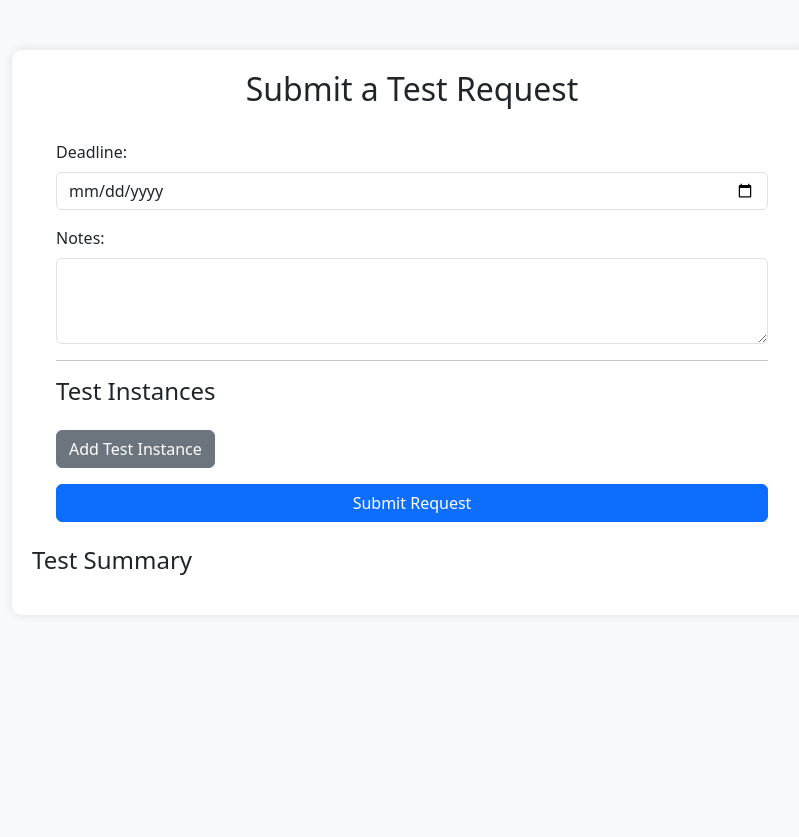
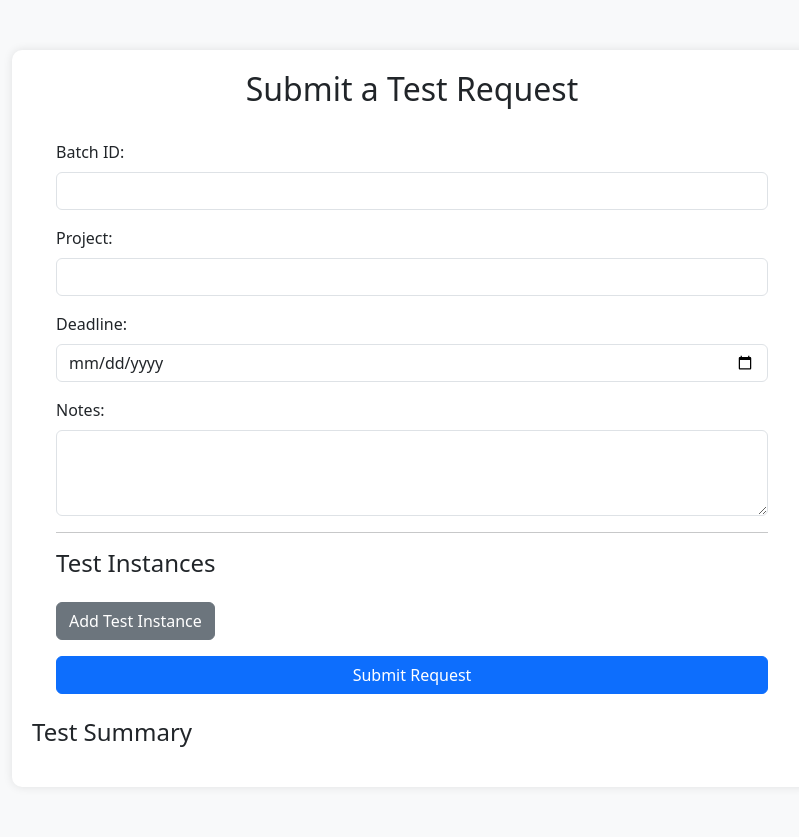
Before and after one commit to harrythegeek/test_request_form, a Flask app: page / in a window 1280 px wide. Shown: the whole page, without its empty margins (228-1027 px from the left). Before the commit the page ends 575 px from the top, so only its background shows below. Run offline with Flask 3, Linux system fonts and the light colour scheme; some libraries are stand-ins or nearby versions.

Commit message:
contains batch id and project and fixed error with submission not working

```diff
--- a/main.py
+++ b/main.py
@@ -23,7 +23,13 @@ def index():
 @app.route('/submit', methods=['POST'])
 def submit():
     request_id = str(uuid.uuid4())  # Generate a unique ID for the test request
-    test_instances = request.json.get("test_instances", [])
+    data = request.get_json()  # Get JSON data from request
+
+    batch_id = data.get("batch_id", "")
+    project = data.get("project", "")
+    deadline = data.get("deadline", "")
+    notes = data.get("notes", "")
+    test_instances = data.get("test_instances", [])
 
     if not test_instances:
         return jsonify({"error": "No test instances provided"}), 400
@@ -34,6 +40,10 @@ def submit():
         instance_id = str(uuid.uuid4())  # Unique ID for each test instance
         new_entry = pd.DataFrame({
             "Request ID": [request_id],
+            "Batch ID": [batch_id],
+            "Project": [project],
+            "Deadline": [deadline],
+            "Notes": [notes],
             "Test Type": [instance.get("test_type", "")],
             "Instance ID": [instance_id],
             "Polarisers Type": [instance.get("polarisers_type", "")],
@@ -45,16 +55,15 @@ def submit():
             "Voltage Range": [instance.get("voltage_range", "")],
             "Voltage Single Point": [instance.get("voltage_single_point", "")],
             "Voltage Sweep": [instance.get("voltage_sweep", "")],
-            "Tool Setup": [instance.get("tool_setup", "")],
-            "Tool Angle of Incidence": [instance.get("tool_angle_incidence", "")],
+            "Tool Selection": [instance.get("tool_selection", "")],
             "Sample Number": [instance.get("sample_number", "")],
-            "Cell structure": [instance.get("Cell structure","")],
-            "Notes": [instance.get("notes", "")]
+            "Cell Structure": [instance.get("cell_structure", "")]
         })
         df = pd.concat([df, new_entry], ignore_index=True)
 
     df.to_excel(FILE_NAME, index=False)
     return jsonify({"message": "Test request submitted successfully", "request_id": request_id})
+
 
 
 @app.route('/requests')
--- a/templates/index.html
+++ b/templates/index.html
@@ -42,6 +42,21 @@
         <div class="form-container">
             <h2 class="text-center">Submit a Test Request</h2>
             <form id="testRequestForm" class="p-4">
+                <div class="mb-3">
+                     <label for="batch_id" class="form-label">Batch ID:</label>
+
+                    <input type="text" name="batch_id" id="batch_id" class="form-control" required>
+
+                </div>
+
+                <div class="mb-3">
+
+                    <label for="project" class="form-label">Project:</label>
+
+                    <input type="text" name="project" id="project" class="form-control" required>
+
+                </div>
+
                 <div class="mb-3">
                     <label for="deadline" class="form-label">Deadline:</label>
                     <input type="date" name="deadline" id="deadline" class="form-control" required>
@@ -119,7 +134,7 @@
                 fieldContent = `
                     <h6 class="mt-3">Tool</h6>
                     <label class="form-label">Setup:</label>
-                    <input type="text" name="tool_setup[]" class="form-control">
+                    <input type="text" name="tool_selection[]" class="form-control">
                     <h6 class="mt-3">Sample Number</h6>
                     <label class="form-label">Number of Cells to be Tested:</label>
                     <input type="number" name="sample_number[]" class="form-control">
@@ -173,5 +188,57 @@
             updateTestBlocks();
         }
     </script>
+
+<script>
+    $(document).ready(function () {
+        $('#testRequestForm').submit(function (event) {
+            event.preventDefault();
+
+            let testInstances = [];
+            $('#testInstances .border').each(function () {
+                let instance = {
+                    test_type: $(this).find('.test-type').val(),
+                    polarisers_type: $(this).find('[name="polarisers_type[]"]').val(),
+                    polarisers_lamination: $(this).find('[name="polarisers_lamination[]"]').val(),
+                    polarisers_number: $(this).find('[name="polarisers_number[]"]').val(),
+                    polarisers_pol1: $(this).find('[name="Orientation of Pol1[]"]').val(),
+                    polarisers_cell_alignment: $(this).find('[name="Orientation of Cell Alignment Axis[]"]').val(),
+                    polarisers_pol2: $(this).find('[name="Orientation of Pol2[]"]').val(),
+                    voltage_range: $(this).find('[name="voltage_range[]"]').val(),
+                    voltage_single_point: $(this).find('[name="voltage_single_point[]"]').val(),
+                    voltage_sweep: $(this).find('[name="voltage_sweep[]"]').val(),
+                    tool_selection: $(this).find('[name="tool_selection[]"]').val(),
+                    sample_number: $(this).find('[name="sample_number[]"]').val(),
+                    cell_structure: $(this).find('[name="cell_structure[]"]').val(),
+                    notes: $(this).find('[name="notes"]').val()
+                };
+                testInstances.push(instance);
+            });
+
+            let requestData = {
+                batch_id: $('#batch_id').val(),
+                project: $('#project').val(),
+                deadline: $('#deadline').val(),
+                notes: $('#notes').val(),
+                test_instances: testInstances
+            };
+
+            $.ajax({
+                url: '/submit',
+                type: 'POST',
+                contentType: 'application/json',
+                data: JSON.stringify(requestData),
+                success: function (response) {
+                    alert(response.message);
+                    location.reload();
+                },
+                error: function (response) {
+                    alert('Error submitting request');
+                }
+            });
+        });
+    });
+</script>
+
 </body>
 </html>
```
Also changed, not shown: 1 other file.
